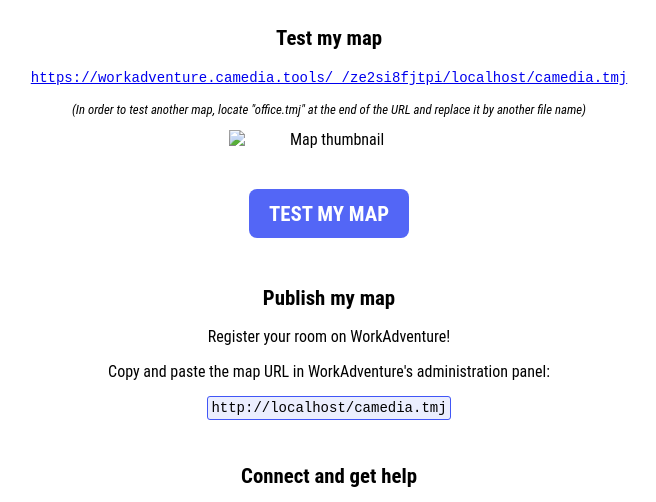
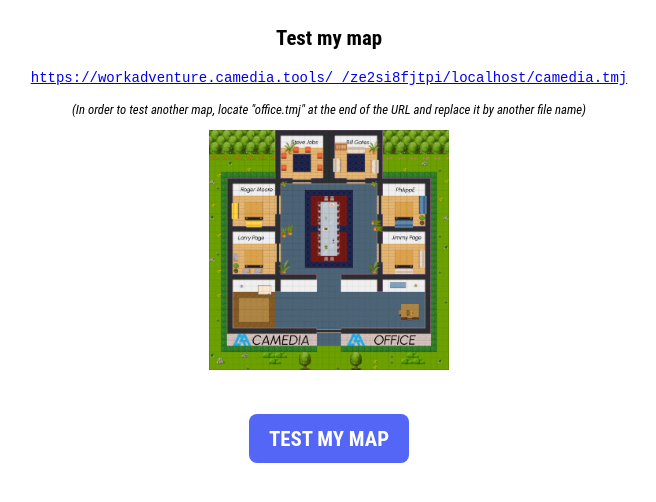
Before and after one commit to CAMEDIAONLINE/workad-test-map, a plain HTML site: page index.html in a window 1280 px wide. Shown: the part 117-619 px from the top of the page, without its empty margins (311-967 px from the left). Drawn offline with Linux system fonts and the light colour scheme.

Commit message:
Deploying to gh-pages from master @ 5c7f4e29f21d720230b9b0d762ba44cfb4920bd6 🚀

```diff
--- a/index.html
+++ b/index.html
@@ -157,7 +157,7 @@
                 <p><a id="testMapURL" href="#" class="url"></a></p>
                 <p class="tips">(In order to test another map, locate "office.tmj" at the end of the URL and replace it
                     by another file name)</p>
-                <img src="/office.png" alt="Map thumbnail" class="map">
+                <img src="./assets/office-BY9khEdQ.png" alt="Map thumbnail" class="map">
                 <p><a id="testMapBtnURL" href="#" class="button">Test my map</a></p>
             </section>
 
```
Also changed, not shown: assets/office-BY9khEdQ.png (added), camedia-chunk-1-5d6a1c39.png (deleted), camedia-chunk-1-8b9365a0.png (added), camedia-chunk-2-5d6a1c39.png (deleted), camedia-chunk-2-8b9365a0.png (added), camedia.png (added), 1 other file.
